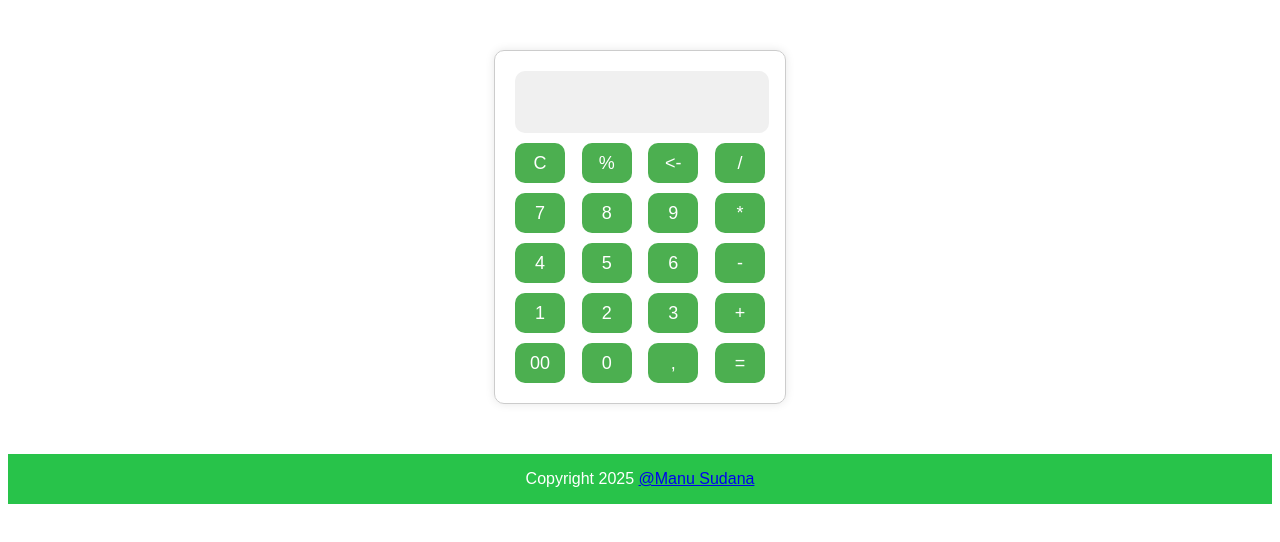
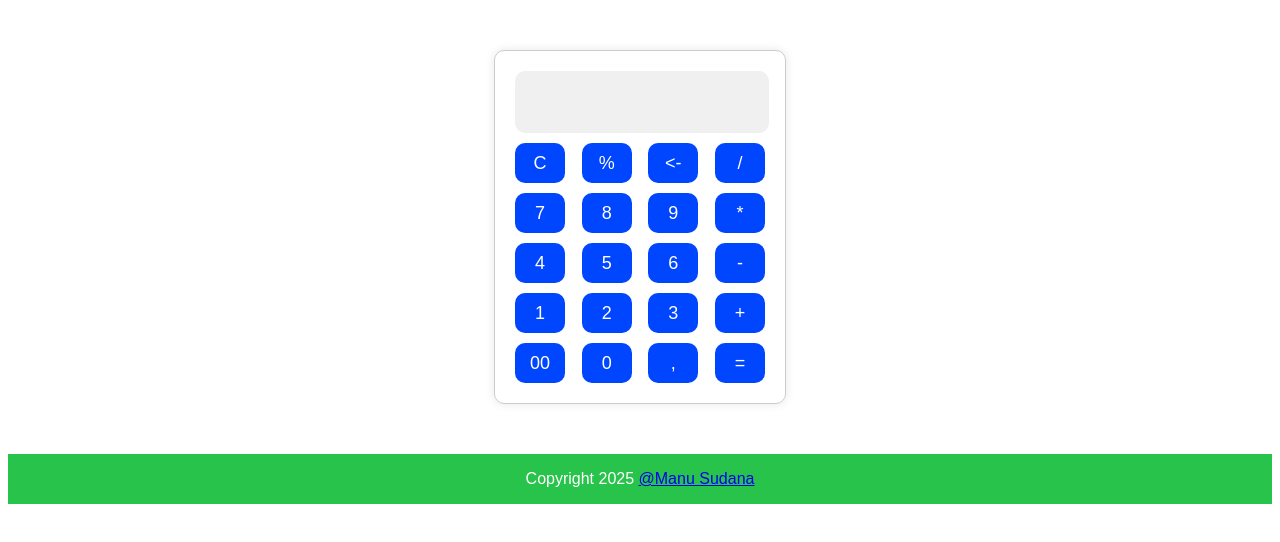
Before and after one commit to ExCorz/Kalkulator, a plain HTML site: page index.html in a window 1280 px wide. Drawn offline with Linux system fonts and the light colour scheme.

Commit message:
Add files via upload

```diff
--- a/styles/style.css
+++ b/styles/style.css
@@ -29,7 +29,7 @@ button {
   font-size: 18px;
   border: none;
   border-radius: 10px;
-  background-color: #4CAF50;
+  background-color: #0046FF;
   color: #fff;
   cursor: pointer;
 }
```
